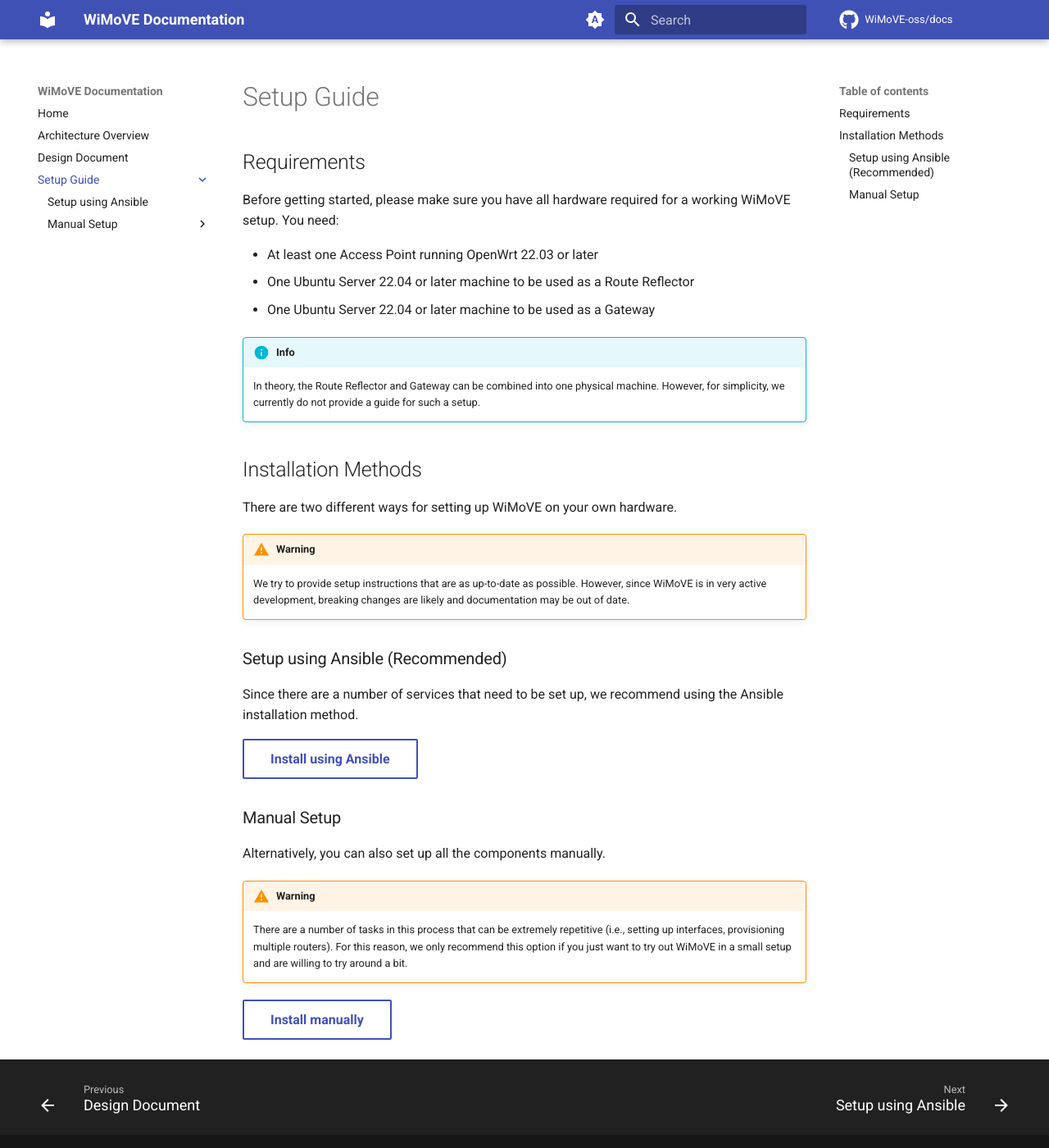
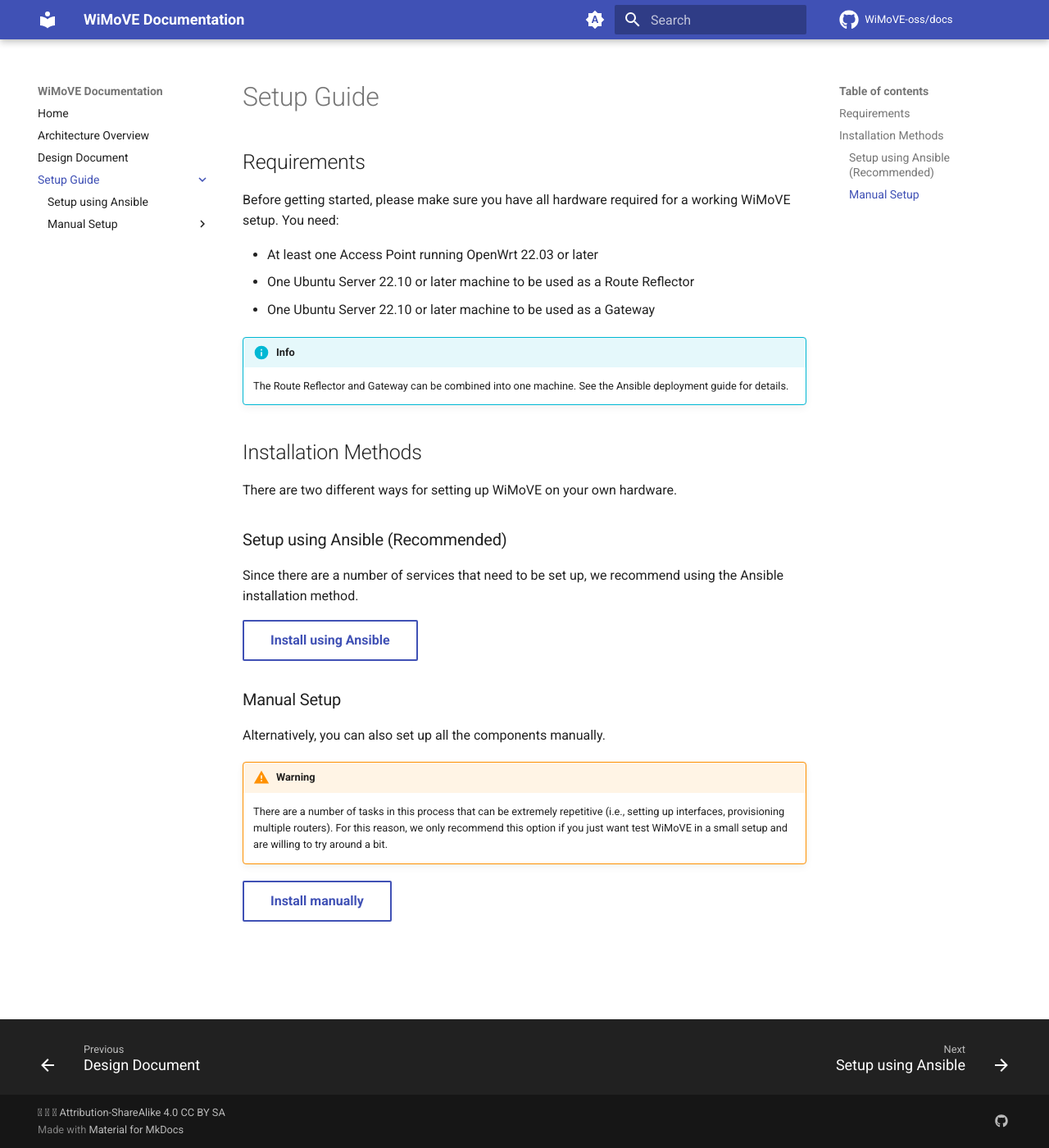
Before and after one commit to WiMoVE-OSS/docs, an MkDocs documentation site: the page built from docs/setup/index.md, in a window 1280 px wide and 1400 px high. Shown: the whole window at 82% size. Built offline with MkDocs 1.6.1 and Material for MkDocs 9.7.7, drawn with Linux system fonts in a browser that asks for light colours; comment, search, counter and statistics services are not loaded.

Commit message:
Small updates

```diff
--- a/docs/setup/index.md
+++ b/docs/setup/index.md
@@ -6,20 +6,16 @@
 You need:
 
 - At least one Access Point running OpenWrt 22.03 or later
-- One Ubuntu Server 22.04 or later machine to be used as a Route Reflector
-- One Ubuntu Server 22.04 or later machine to be used as a Gateway
+- One Ubuntu Server 22.10 or later machine to be used as a Route Reflector
+- One Ubuntu Server 22.10 or later machine to be used as a Gateway
 
 !!! info
 
-    In theory, the Route Reflector and Gateway can be combined into one physical machine. However, for simplicity, we currently do not provide a guide for such a setup.
+    The Route Reflector and Gateway can be combined into one machine. See the Ansible deployment guide for details.
 
 ## Installation Methods
 
 There are two different ways for setting up WiMoVE on your own hardware.
-
-!!! warning
-
-    We try to provide setup instructions that are as up-to-date as possible. However, since WiMoVE is in very active development, breaking changes are likely and documentation may be out of date.
 
 ### Setup using Ansible (Recommended)
 
@@ -35,6 +31,6 @@
 !!! warning
 
     There are a number of tasks in this process that can be extremely repetitive (i.e., setting up interfaces, provisioning multiple routers).
-    For this reason, we only recommend this option if you just want to try out WiMoVE in a small setup and are willing to try around a bit.
+    For this reason, we only recommend this option if you just want test WiMoVE in a small setup and are willing to try around a bit.
 
 [Install manually](manual/){ .md-button }
```
Also changed, not shown: docs/architecture/index.md (+2 -2 lines), docs/index.md (+3 -0 lines), docs/setup/ansible_setup.md (+26 -21 lines), docs/setup/manual/access_point.md (+2 -2 lines).
